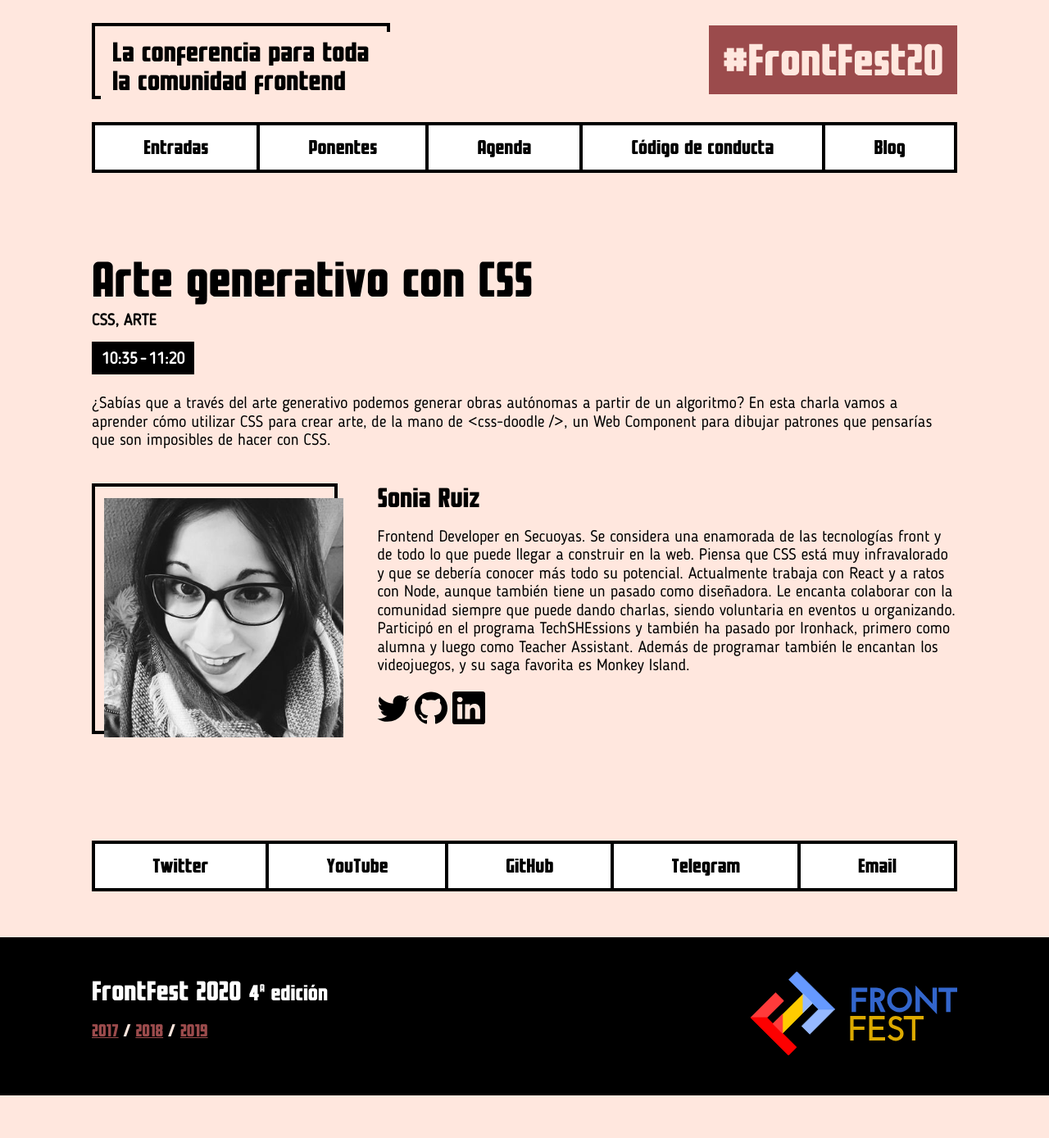
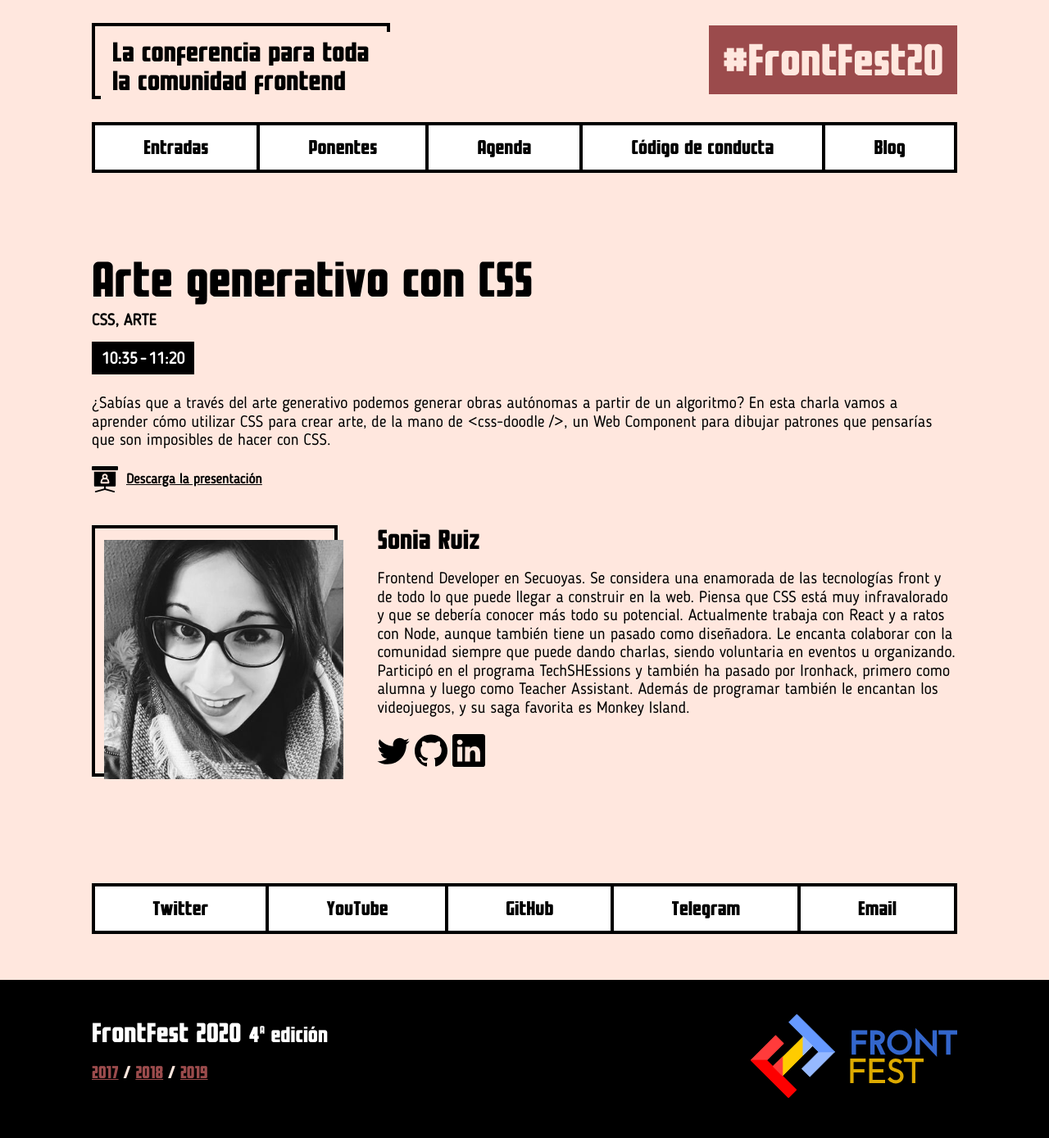
Before and after one commit to frontfest/beta, a Jekyll site: the page built from _talks/04-sonia-ruiz.md, in a window 1280 px wide. Shown: the whole page at 82% size. Built offline with Jekyll 4.4.1, drawn with Linux system fonts in a browser that asks for light colours; before the commit the page ends 1337 px from its top, so only the background shows below that; part of the change alters nothing that is shown.

```diff
--- a/_talks/04-sonia-ruiz.md
+++ b/_talks/04-sonia-ruiz.md
@@ -21,5 +21,5 @@ speakers:
     twitter: Yune__vk
     github: yunevk
     linkedin: Sonia Ruiz Cayuela
-
+slides: https://slides.com/yunevk/arte-generativo-css/fullscreen
 ---
```
